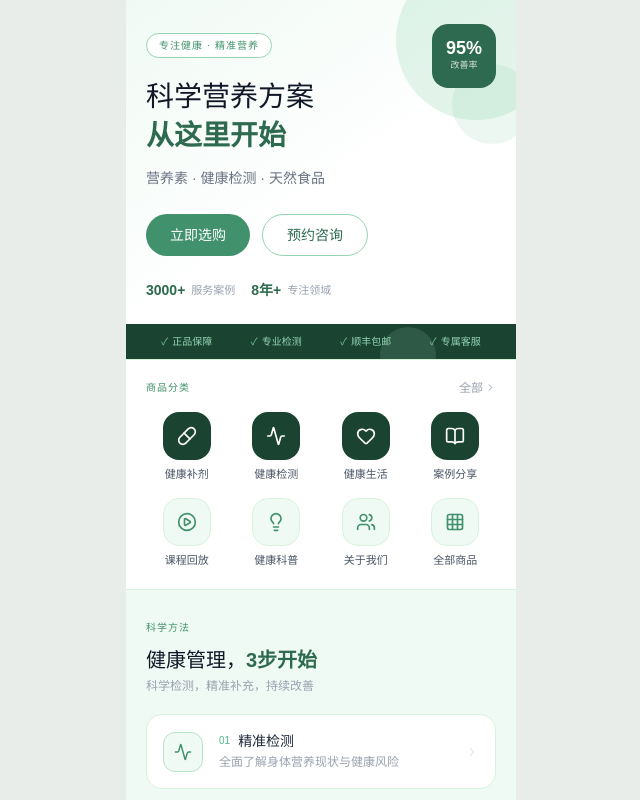
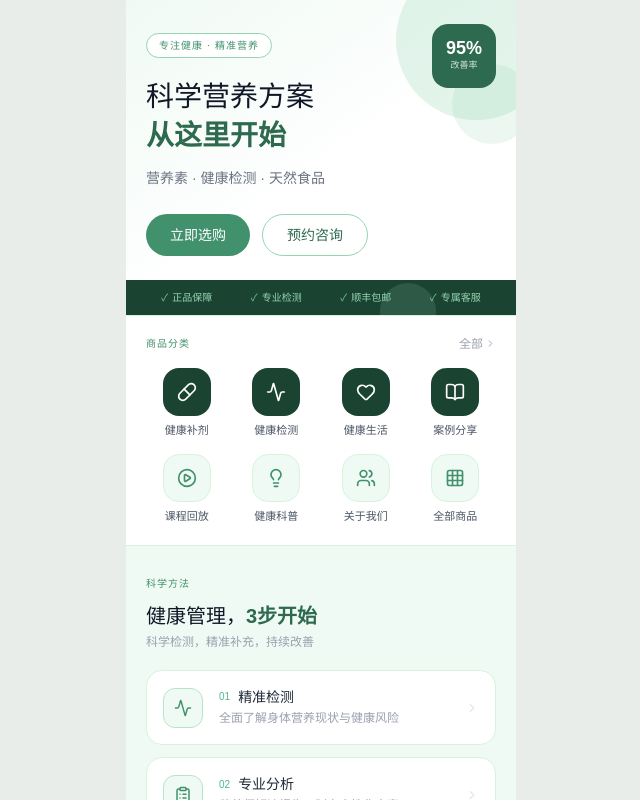
Before and after one commit to ChrisCai1990/huize-jiagong, a Next.js app: page /youzan in a window 1280 px wide. Shown: the top 800 px of the page, without its empty margins (319-959 px from the left). Built offline with nearby package versions, Linux system fonts and the light colour scheme.

Commit message:
style: 去掉hero数据小条

```diff
--- a/src/app/youzan/page.tsx
+++ b/src/app/youzan/page.tsx
@@ -115,19 +115,6 @@ export default function YouzanPage() {
               >
                 预约咨询
               </button>
-            </div>
-
-            {/* 小数据条 */}
-            <div className="flex gap-4 mb-6">
-              {[
-                { num: "3000+", label: "服务案例" },
-                { num: "8年+",  label: "专注领域" },
-              ].map((s) => (
-                <div key={s.label} className="flex items-center gap-1.5">
-                  <span className="text-sm font-semibold" style={{ color: "var(--green-800)" }}>{s.num}</span>
-                  <span className="text-[11px] text-gray-400">{s.label}</span>
-                </div>
-              ))}
             </div>
 
             {/* 信任标签 */}
```
